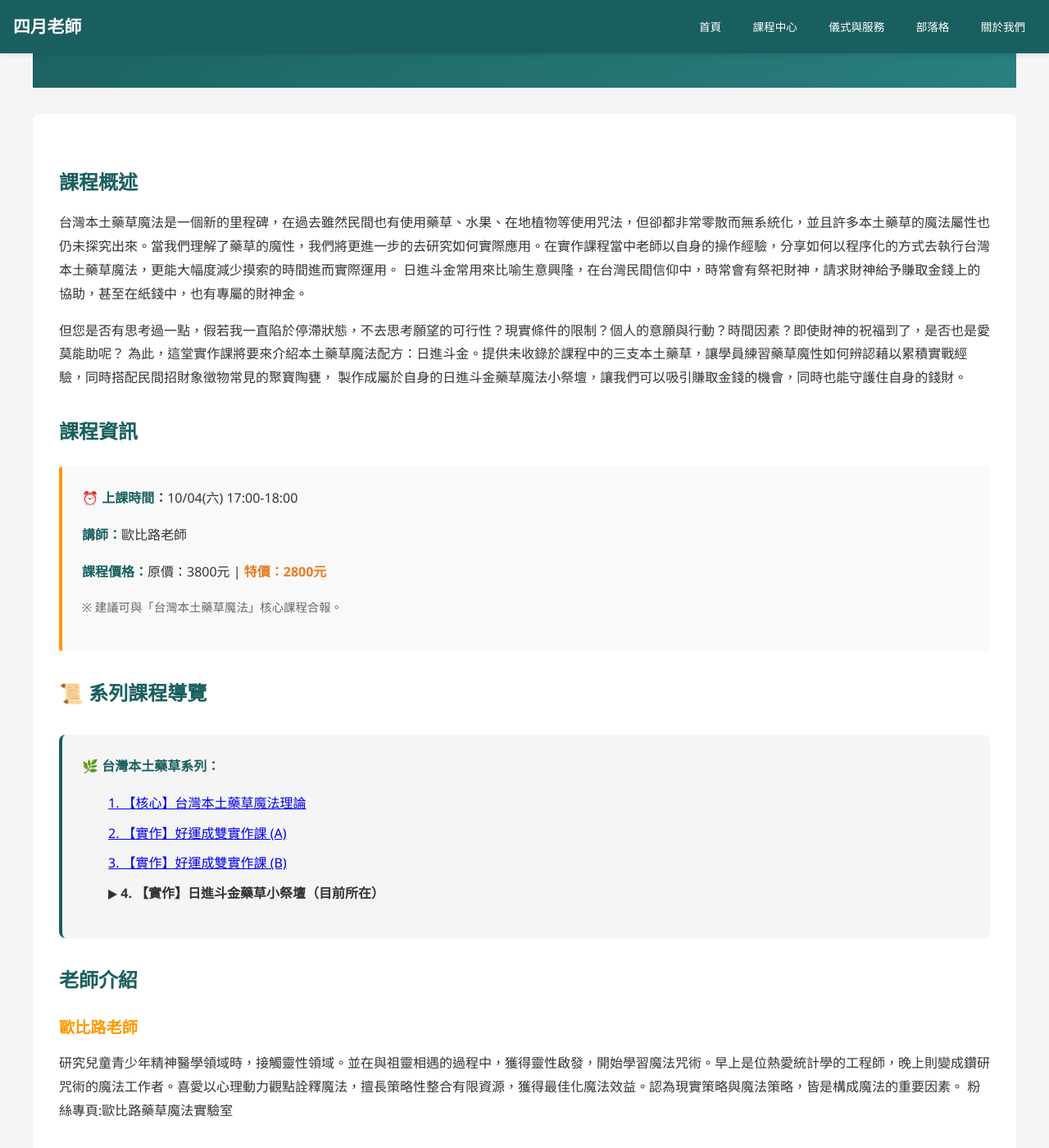
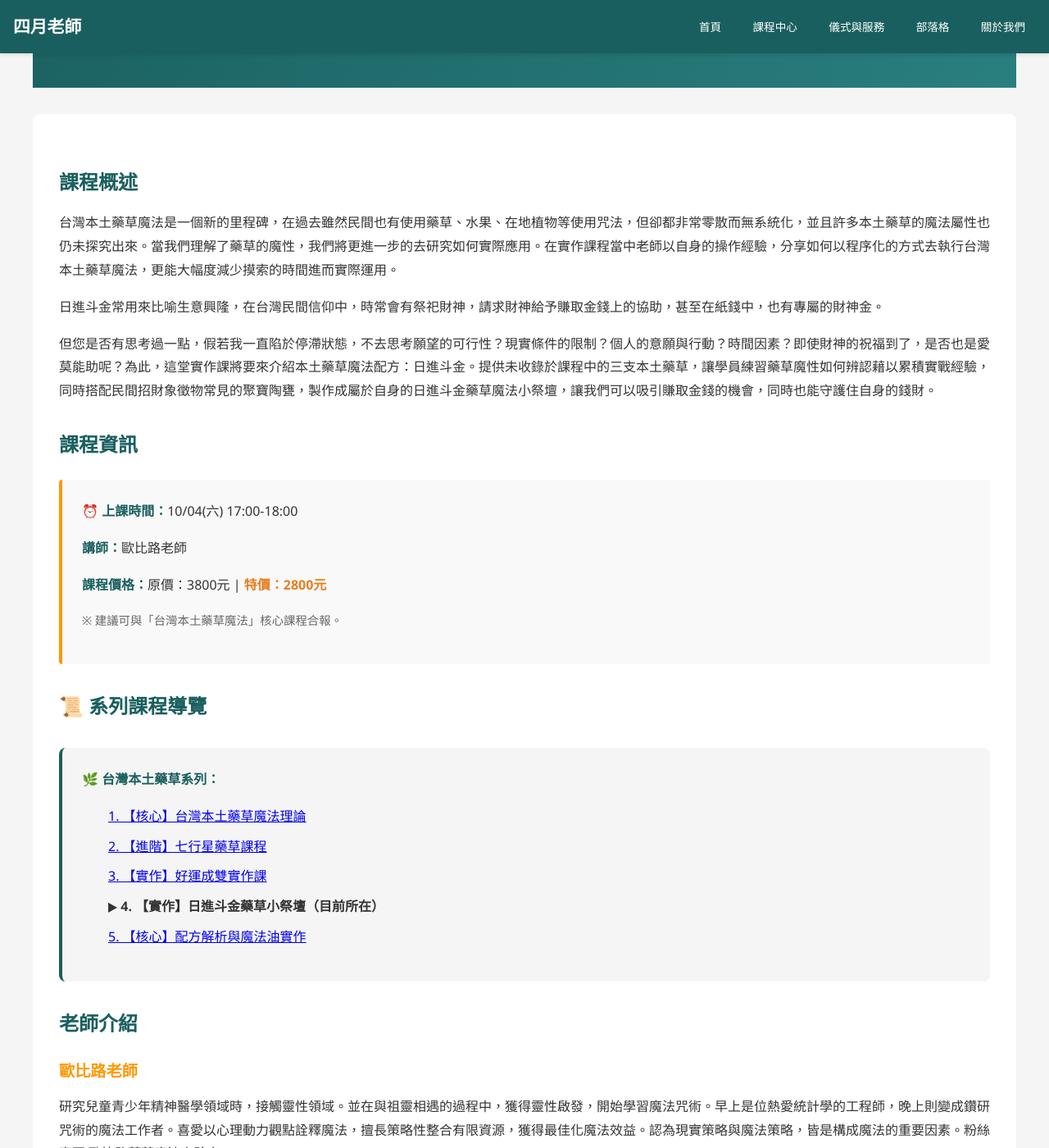
Before and after one commit to light4uliuphone-lang/hoodoo, a Jekyll site: the page built from courses/course-local-04.html, in a window 1280 px wide and 1400 px high, scrolled down 268 px. Shown: the whole window at 82% size. Built offline with Jekyll 4.4.1, drawn with Linux system fonts in a browser that asks for light colours; some of the changed text lies outside the part shown.

Commit message:
Update course-local-04.html

```diff
--- a/courses/course-local-04.html
+++ b/courses/course-local-04.html
@@ -18,11 +18,9 @@ title: "台灣本土藥草實作課程：日進斗金 - 歐比路老師"
 
     <div class="course-detail-content">
         <h2>課程概述</h2>
-        <p>台灣本土藥草魔法是一個新的里程碑，在過去雖然民間也有使用藥草、水果、在地植物等使用咒法，但卻都非常零散而無系統化，並且許多本土藥草的魔法屬性也仍未探究出來。當我們理解了藥草的魔性，我們將更進一步的去研究如何實際應用。在實作課程當中老師以自身的操作經驗，分享如何以程序化的方式去執行台灣本土藥草魔法，更能大幅度減少摸索的時間進而實際運用。
-日進斗金常用來比喻生意興隆，在台灣民間信仰中，時常會有祭祀財神，請求財神給予賺取金錢上的協助，甚至在紙錢中，也有專屬的財神金。
-            <p>但您是否有思考過一點，假若我一直陷於停滯狀態，不去思考願望的可行性？現實條件的限制？個人的意願與行動？時間因素？即使財神的祝福到了，是否也是愛莫能助呢？
-為此，這堂實作課將要來介紹本土藥草魔法配方：日進斗金。提供未收錄於課程中的三支本土藥草，讓學員練習藥草魔性如何辨認藉以累積實戰經驗，同時搭配民間招財象徵物常見的聚寶陶甕，
-                製作成屬於自身的日進斗金藥草魔法小祭壇，讓我們可以吸引賺取金錢的機會，同時也能守護住自身的錢財。</p> </p>
+        <p>台灣本土藥草魔法是一個新的里程碑，在過去雖然民間也有使用藥草、水果、在地植物等使用咒法，但卻都非常零散而無系統化，並且許多本土藥草的魔法屬性也仍未探究出來。當我們理解了藥草的魔性，我們將更進一步的去研究如何實際應用。在實作課程當中老師以自身的操作經驗，分享如何以程序化的方式去執行台灣本土藥草魔法，更能大幅度減少摸索的時間進而實際運用。</p>
+        <p>日進斗金常用來比喻生意興隆，在台灣民間信仰中，時常會有祭祀財神，請求財神給予賺取金錢上的協助，甚至在紙錢中，也有專屬的財神金。</p>
+        <p>但您是否有思考過一點，假若我一直陷於停滯狀態，不去思考願望的可行性？現實條件的限制？個人的意願與行動？時間因素？即使財神的祝福到了，是否也是愛莫能助呢？為此，這堂實作課將要來介紹本土藥草魔法配方：日進斗金。提供未收錄於課程中的三支本土藥草，讓學員練習藥草魔性如何辨認藉以累積實戰經驗，同時搭配民間招財象徵物常見的聚寶陶甕，製作成屬於自身的日進斗金藥草魔法小祭壇，讓我們可以吸引賺取金錢的機會，同時也能守護住自身的錢財。</p>
 
         <h2>課程資訊</h2>
         <div class="course-info-box">
@@ -37,21 +35,20 @@ title: "台灣本土藥草實作課程：日進斗金 - 歐比路老師"
             <p style="margin-bottom: 1rem; font-weight: bold; color: #1a5f5f;">🌿 台灣本土藥草系列：</p>
             <ul style="list-style: none; padding-left: 0; line-height: 1.8;">
                 <li><a href="/courses/course-local-01/">1. 【核心】台灣本土藥草魔法理論</a></li>
-                <li><a href="/courses/course-local-02/">2. 【實作】好運成雙實作課 (A)</a></li>
-                <li><a href="/courses/course-local-03/">3. 【實作】好運成雙實作課 (B)</a></li>
+                <li><a href="/courses/course-local-02/">2. 【進階】七行星藥草課程</a></li>
+                <li><a href="/courses/course-local-03/">3. 【實作】好運成雙實作課</a></li>
                 <li><strong>▶ 4. 【實作】日進斗金藥草小祭壇（目前所在）</strong></li>
+                <li><a href="/courses/course-local-05/">5. 【核心】配方解析與魔法油實作</a></li>
             </ul>
         </div>
-
-
 
         <h2>老師介紹</h2>
         <div class="teacher-info">
             <h3>歐比路老師</h3>
-            <p>研究兒童青少年精神醫學領域時，接觸靈性領域。並在與祖靈相遇的過程中，獲得靈性啟發，開始學習魔法咒術。早上是位熱愛統計學的工程師，晚上則變成鑽研咒術的魔法工作者。喜愛以心理動力觀點詮釋魔法，擅長策略性整合有限資源，獲得最佳化魔法效益。認為現實策略與魔法策略，皆是構成魔法的重要因素。
-粉絲專頁:歐比路藥草魔法實驗室</p>
+            <p>研究兒童青少年精神醫學領域時，接觸靈性領域。並在與祖靈相遇的過程中，獲得靈性啟發，開始學習魔法咒術。早上是位熱愛統計學的工程師，晚上則變成鑽研咒術的魔法工作者。喜愛以心理動力觀點詮釋魔法，擅長策略性整合有限資源，獲得最佳化魔法效益。認為現實策略與魔法策略，皆是構成魔法的重要因素。粉絲專頁:歐比路藥草魔法實驗室</p>
         </div>
-      <h2>報名方式</h2>
+
+        <h2>報名方式</h2>
         <div class="registration-info">
             <p><strong>方式一：</strong>請填寫官方報名表單，完成後將於三日內回信給您。</p>
             <p><strong>方式二：</strong>請來信至 <a href="mailto:{{ site.email | default: 'herbmagic@hotmail.com.tw' }}">{{ site.email | default: 'herbmagic@hotmail.com.tw' }}</a></p>
```
